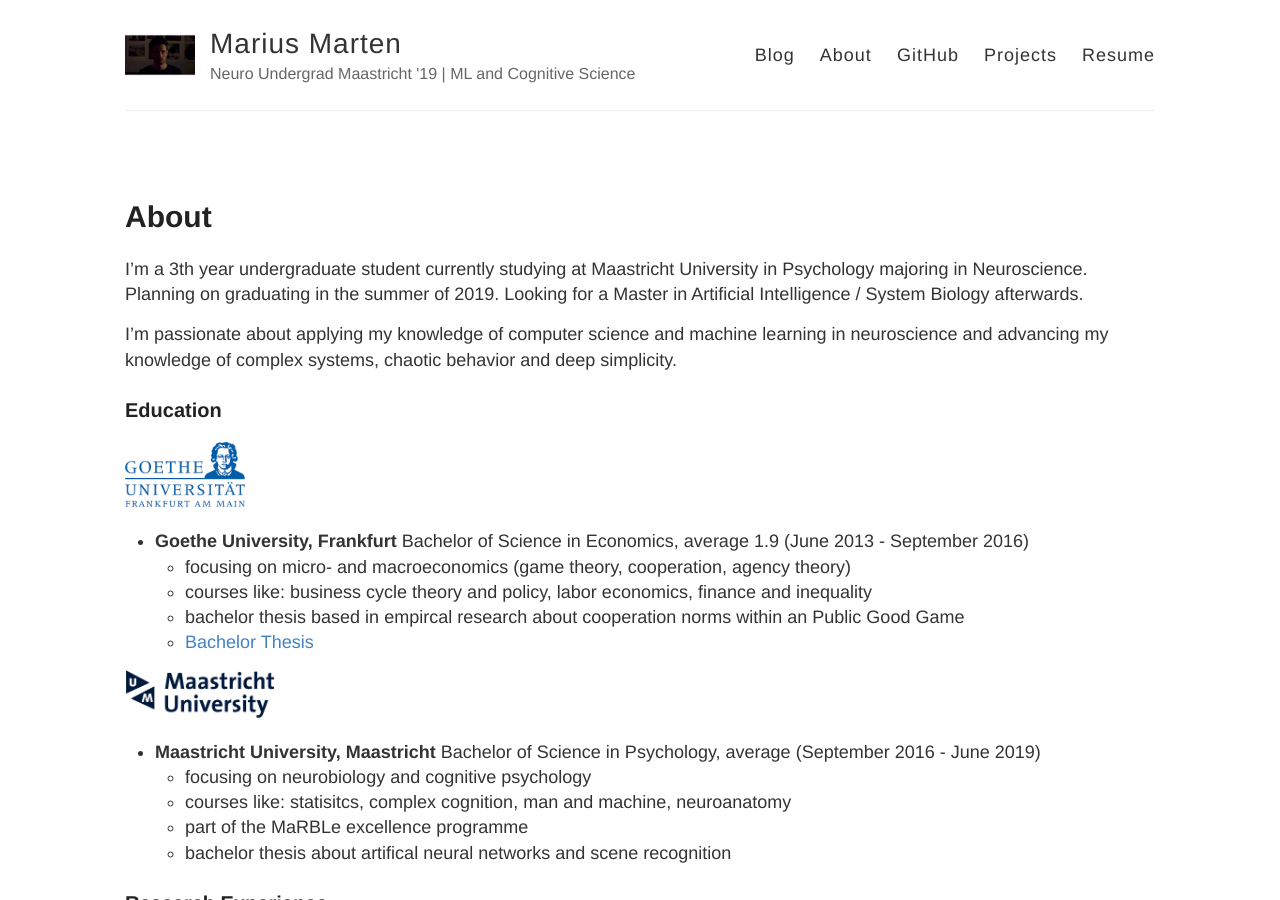
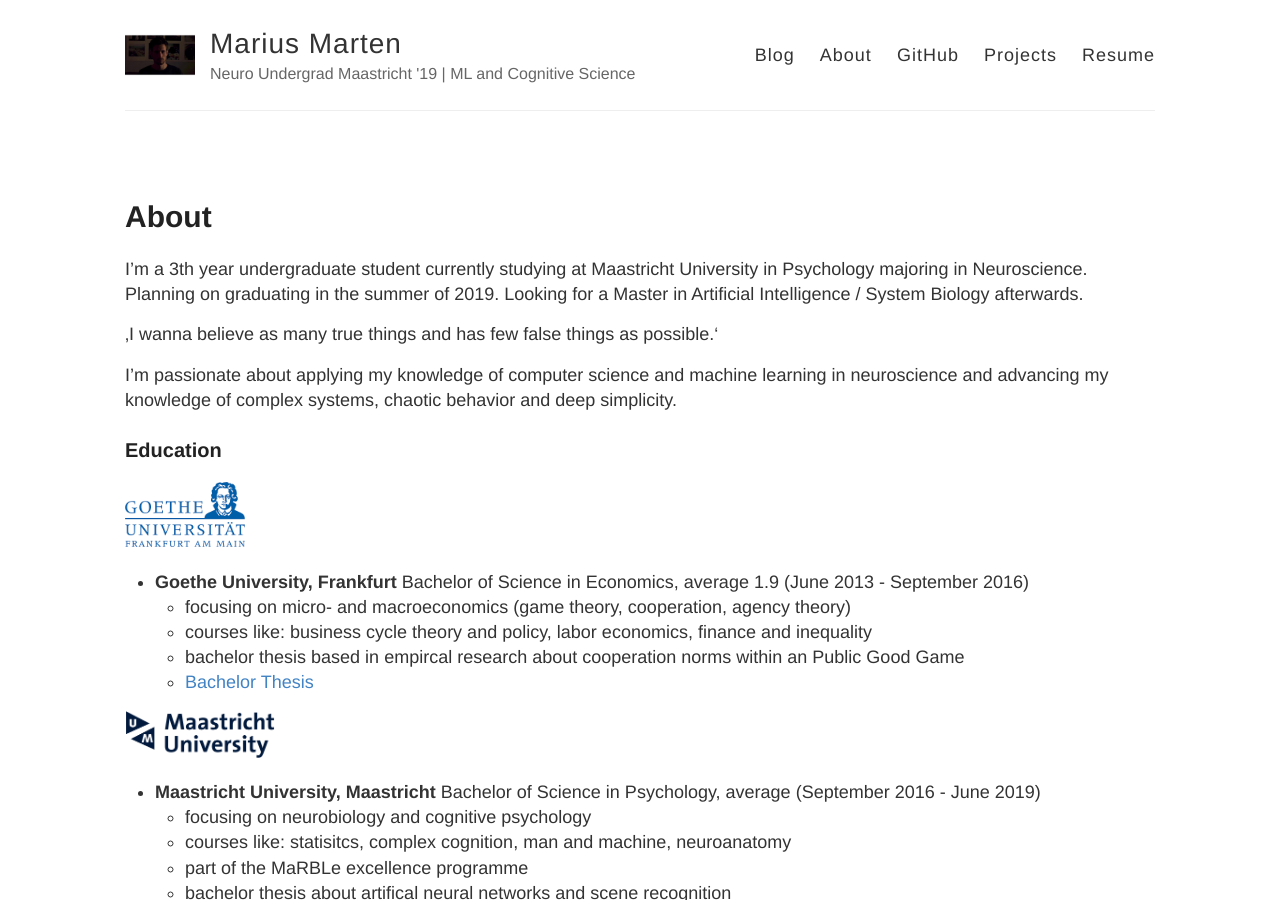
Before and after one commit to Mariusmarten/mariusmarten.github.io, a Jekyll site: the page built from about.md, in a window 1280 px wide and 900 px high. Built offline with Jekyll 4.4.1, drawn with Linux system fonts in a browser that asks for light colours.

Commit message:
Update about.md

```diff
--- a/about.md
+++ b/about.md
@@ -5,6 +5,8 @@ permalink: /about/
 ---
 
 I'm a 3th year undergraduate student currently studying at Maastricht University in Psychology majoring in Neuroscience. Planning on graduating in the summer of 2019. Looking for a Master in Artificial Intelligence / System Biology afterwards.
+
+‚I wanna believe as many true things and has few false things as possible.‘
 
 I'm passionate about applying my knowledge of computer science and machine learning in neuroscience and advancing my knowledge of complex systems, chaotic behavior and deep simplicity.
 
```
